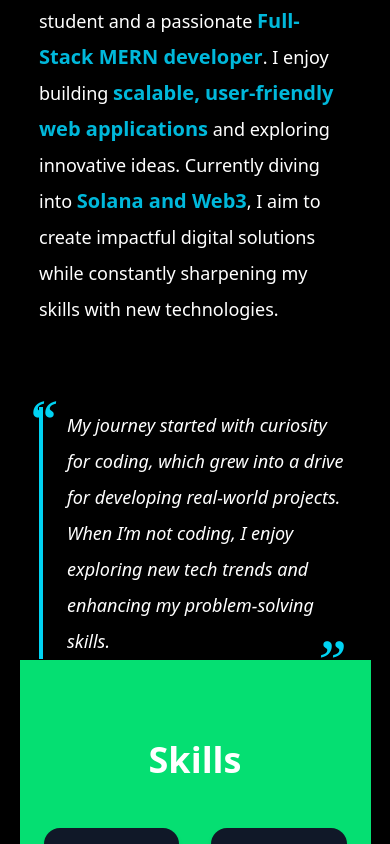
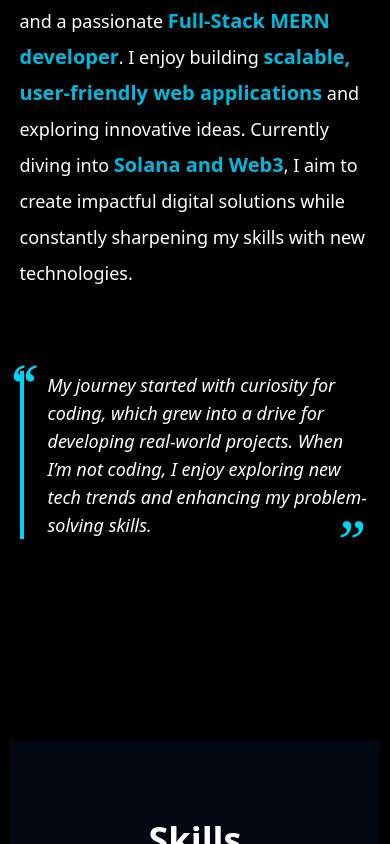
Before and after one commit to Godboyg/Portfolio, a Next.js app: page / in a window 390 px wide. Shown: the part 1156-2000 px from the top of the page. Built offline with nearby package versions, Linux system fonts and the light colour scheme.

Commit message:
new test case

```diff
--- a/app/page.tsx
+++ b/app/page.tsx
@@ -50,9 +50,9 @@ function page() {
         </div>
       </div>
     </div>
-    <div className="h-screen w-full">
-        <section id='about' className='h-full w-full flex items-center justify-center'>
-          <div className="w-[80vw] h-[50vh] md:w-[60vw] md:h-[40vh]">
+    <div className="h-screen w-full flex items-center justify-center">
+        <section id='about' className='h-full w-[90vw] sm:w-[60vw] flex items-center justify-center'>
+          <div className="w-[90vw] h-[50vh] md:w-[60vw] md:h-[40vh]">
             <h1 className='text-[2rem] font-bold sm:font-light bg-gradient-to-l from-black to-blue-500 text-transparent sm:text-white
             bg-clip-text'>About Me!</h1>
             <p className='text-white non-italic sm:italic mt-5 leading-loose text-lg'>I’m a 3rd-year Computer Science student and a passionate <span className='font-bold text-cyan-500 text-xl'>Full-Stack MERN developer</span>.
@@ -60,7 +60,7 @@ function page() {
               Currently diving into <span className='text-xl text-cyan-500 font-bold'>Solana and Web3</span>, I aim to create impactful digital solutions
               while constantly sharpening my skills with new technologies.
             </p>
-             <blockquote className="relative mt-20 text-lg md:text-xl text-white leading-loose italic border-l-4 border-cyan-400 pl-6">
+             <blockquote className="relative mt-20 text-lg md:text-xl text-white lea sm:leading-loose italic border-l-4 border-cyan-400 pl-6">
               <span className="absolute -left-4 -top-4 text-cyan-400 text-6xl font-serif">“</span>
                 My journey started with curiosity for coding, which grew into a drive for
                 developing real-world projects. When I’m not coding, I enjoy exploring
@@ -71,7 +71,7 @@ function page() {
         </section>
     </div>
     <div className="h-screen w-full flex items-center justify-center">
-       <section id="skills" className="py-20 w-[90vw] sm:w-[60vw] bg-green-400 bg-gray-950 text-white">
+       <section id="skills" className="py-20 w-[95vw] sm:w-[60vw] mt-40 bg-gray-950 text-white">
         <div className="max-w-6xl mx-auto px-6">
          <h2 className="text-4xl font-bold text-center mb-12">Skills</h2>
 
```
